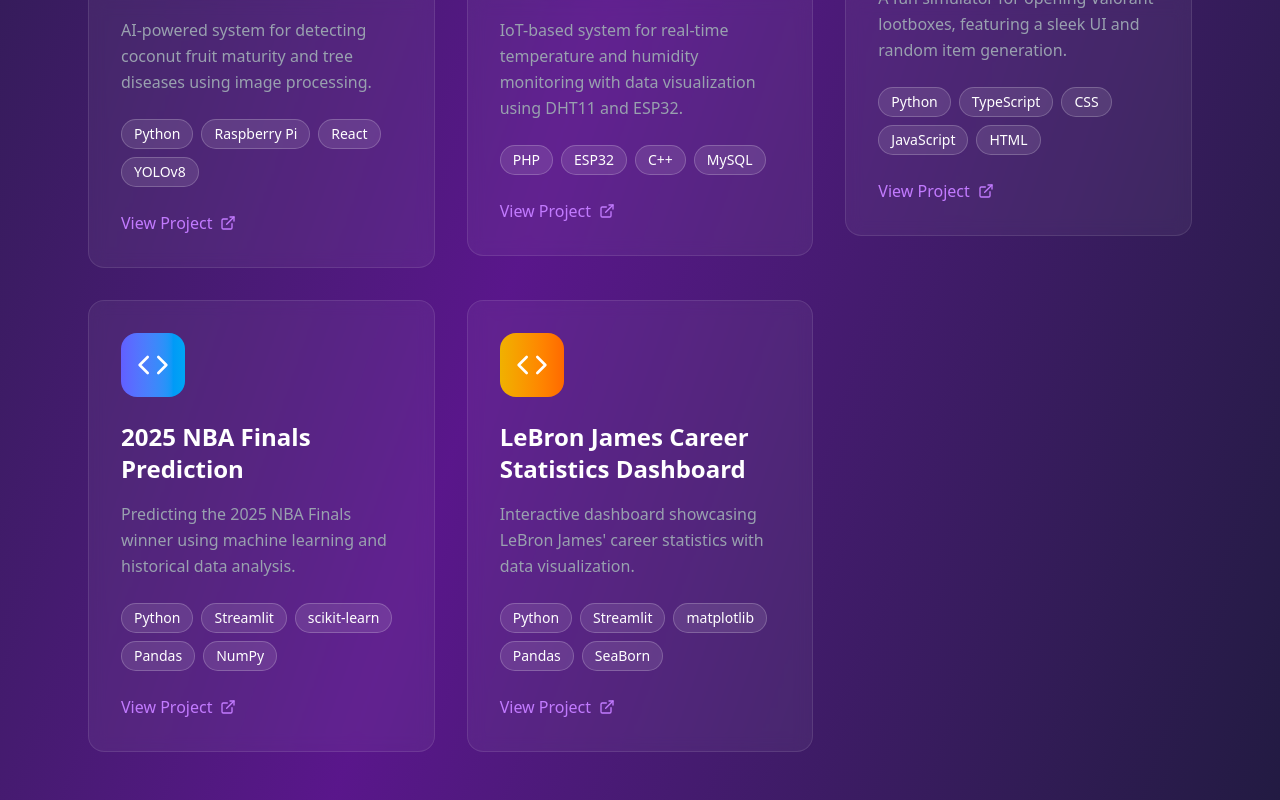
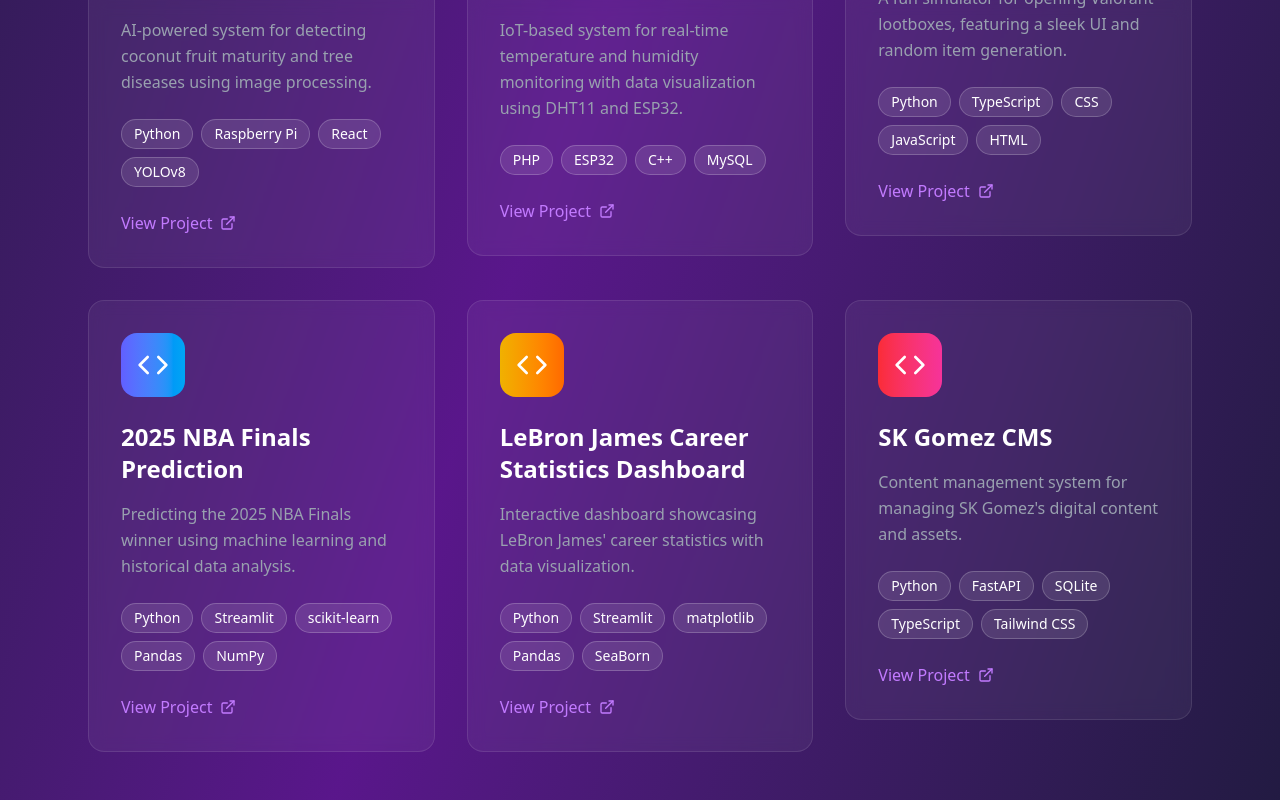
Before and after one commit to StanleyPangaruy/portfolio, a React (Vite) app in the folder stanpy/: page / in a window 1280 px wide. Shown: the part 1957-2757 px from the top of the page. Built offline with nearby package versions, Linux system fonts and the light colour scheme.

Commit message:
added a new proj

```diff
--- a/stanpy/src/pages/Projects.tsx
+++ b/stanpy/src/pages/Projects.tsx
@@ -49,6 +49,13 @@
               gradient: "from-yellow-500 to-orange-500",
               link: "https://whatthehellebron.streamlit.app/"
             },
+            {
+              title: "SK Gomez CMS",
+              description: "Content management system for managing SK Gomez's digital content and assets.",
+              tech: ["Python", "FastAPI", "SQLite", "TypeScript", "Tailwind CSS"],
+              gradient: "from-red-500 to-pink-500",
+              link: "https://skgomez.vercel.app/"
+            },
           ].map((project, index) => (
             <div key={index} className="group relative">
               <div className="bg-white/5 backdrop-blur-sm border border-white/10 rounded-2xl p-8 hover:bg-white/10 transition-all duration-300 transform hover:scale-105 hover:rotate-1">
```
